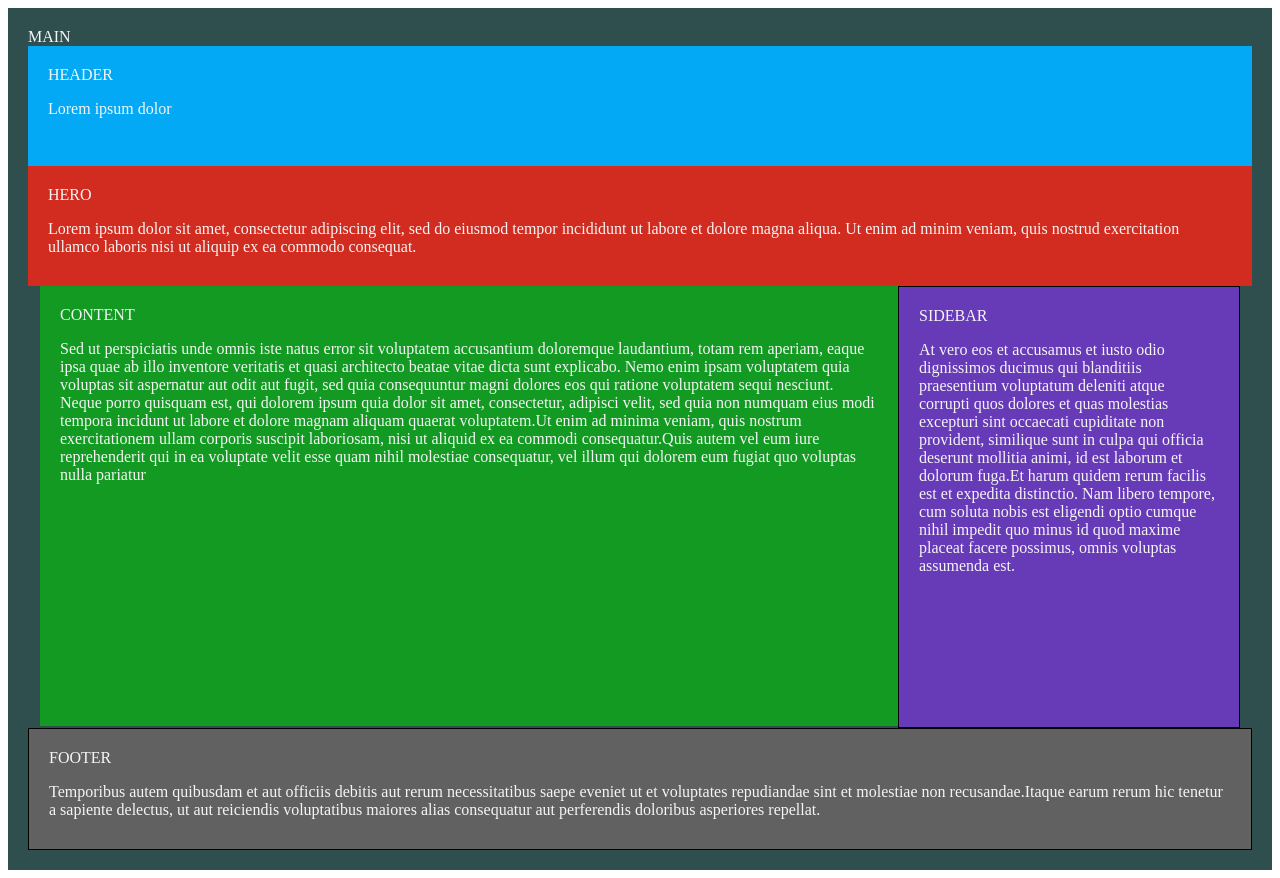
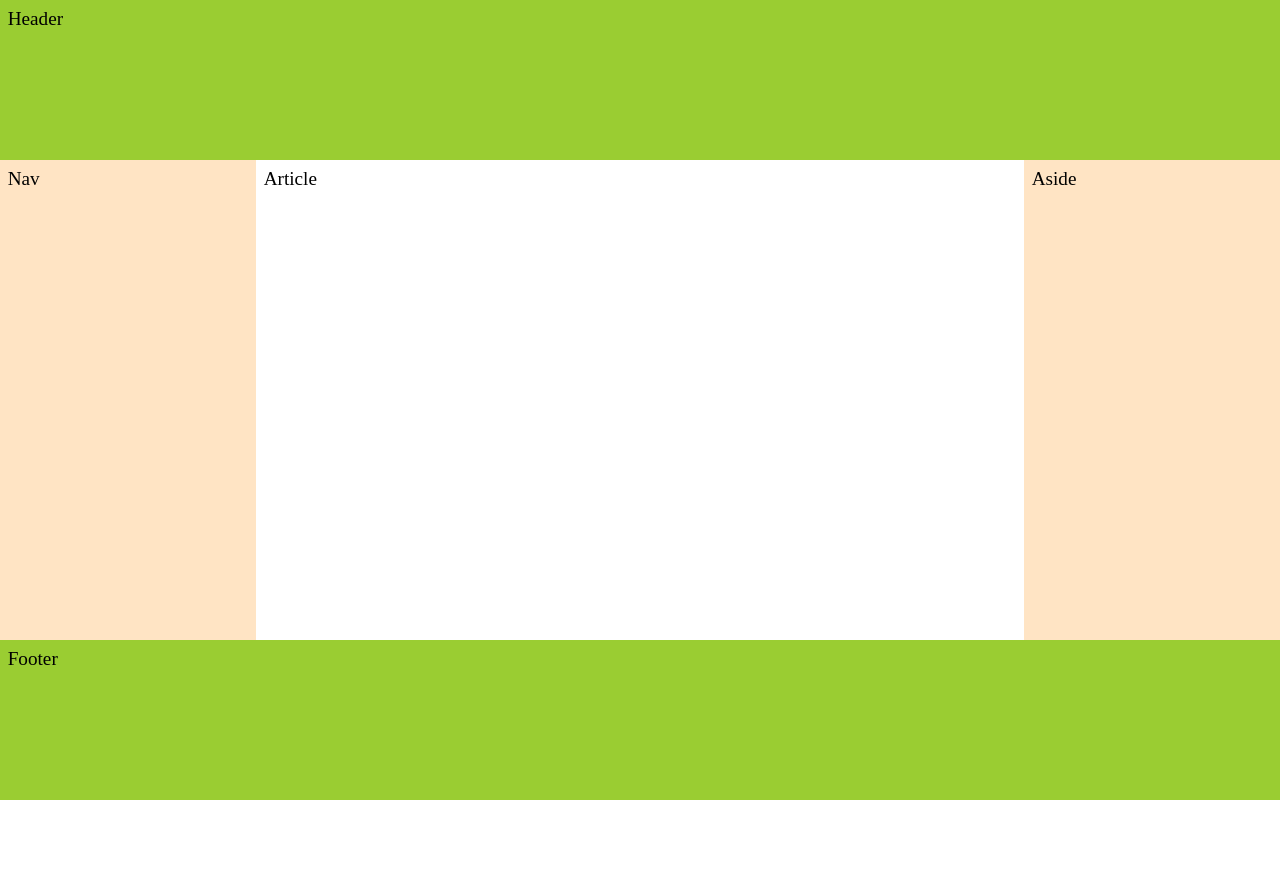
Before and after one commit to Rick799/flexbox101, a website built with Vite: page 06_website-layout/index.html in a window 1280 px wide. After the commit the page ends 800 px from the top, so only its background shows below. Built offline with nearby package versions, Linux system fonts and the light colour scheme.

Commit message:
06_website-layout: part 2

```diff
--- a/06_website-layout/index.html
+++ b/06_website-layout/index.html
@@ -8,66 +8,12 @@
     <title>Document</title>
   </head>
   <body>
-    <main>
-      MAIN
-      <header class="header">
-        HEADER
-        <p>Lorem ipsum dolor</p>
-      </header>
-      <section class="hero">
-        HERO
-        <p>
-          Lorem ipsum dolor sit amet, consectetur adipiscing elit, sed do
-          eiusmod tempor incididunt ut labore et dolore magna aliqua. Ut enim ad
-          minim veniam, quis nostrud exercitation ullamco laboris nisi ut
-          aliquip ex ea commodo consequat.
-        </p>
-      </section>
-
-      <div class="container wrapper">
-        <section class="content">
-          CONTENT
-          <p>
-            Sed ut perspiciatis unde omnis iste natus error sit voluptatem
-            accusantium doloremque laudantium, totam rem aperiam, eaque ipsa
-            quae ab illo inventore veritatis et quasi architecto beatae vitae
-            dicta sunt explicabo. Nemo enim ipsam voluptatem quia voluptas sit
-            aspernatur aut odit aut fugit, sed quia consequuntur magni dolores
-            eos qui ratione voluptatem sequi nesciunt. Neque porro quisquam est,
-            qui dolorem ipsum quia dolor sit amet, consectetur, adipisci velit,
-            sed quia non numquam eius modi tempora incidunt ut labore et dolore
-            magnam aliquam quaerat voluptatem.Ut enim ad minima veniam, quis
-            nostrum exercitationem ullam corporis suscipit laboriosam, nisi ut
-            aliquid ex ea commodi consequatur.Quis autem vel eum iure
-            reprehenderit qui in ea voluptate velit esse quam nihil molestiae
-            consequatur, vel illum qui dolorem eum fugiat quo voluptas nulla
-            pariatur
-          </p>
-        </section>
-        <aside class="sidebar">
-          SIDEBAR
-          <p>
-            At vero eos et accusamus et iusto odio dignissimos ducimus qui
-            blanditiis praesentium voluptatum deleniti atque corrupti quos
-            dolores et quas molestias excepturi sint occaecati cupiditate non
-            provident, similique sunt in culpa qui officia deserunt mollitia
-            animi, id est laborum et dolorum fuga.Et harum quidem rerum facilis
-            est et expedita distinctio. Nam libero tempore, cum soluta nobis est
-            eligendi optio cumque nihil impedit quo minus id quod maxime placeat
-            facere possimus, omnis voluptas assumenda est.
-          </p>
-        </aside>
-      </div>
-      <footer class="footer">
-        FOOTER
-        <p>
-          Temporibus autem quibusdam et aut officiis debitis aut rerum
-          necessitatibus saepe eveniet ut et voluptates repudiandae sint et
-          molestiae non recusandae.Itaque earum rerum hic tenetur a sapiente
-          delectus, ut aut reiciendis voluptatibus maiores alias consequatur aut
-          perferendis doloribus asperiores repellat.
-        </p>
-      </footer>
-    </main>
+    <header>Header</header>
+    <div class="main">
+      <nav>Nav</nav>
+      <article>Article</article>
+      <aside>Aside</aside>
+    </div>
+    <footer>Footer</footer>
   </body>
 </html>
--- a/06_website-layout/style.css
+++ b/06_website-layout/style.css
@@ -1,68 +1,43 @@
+* {
+  box-sizing: border-box;
+}
+
 body {
   display: flex;
+  height: 100vh;
+  flex-direction: column;
+  align-items: flex-start;
+  margin: 0;
+  font-size: 1.2em;
 }
 
-main,
 header,
-section,
-aside,
 footer {
-  margin: 0;
-  padding: 20px;
-  color: whitesmoke;
-  background-color: darkslategray
-    /* display: flex; */
-
+  background-color: yellowgreen;
+  height: 20vh;
+  width: 100%;
 }
 
-main {
-  width: 100vw;
+.main {
+  flex: 1;
+  display: flex;
+  width: 100%;
 }
 
-.header {
-  background: #03a9f4;
-  height: 10vh;
+header,
+footer,
+nav,
+aside,
+article {
+  padding: 0.4em;
 }
 
-.hero {
-  background: #d22b1f;
-  height: 10vh;
+nav,
+aside {
+  background-color: bisque;
+  flex: 0 0 20vw;
 }
 
-.content {
-  background: #129a22;
-  height: 50vh;
-  /* width: 70vw; */
-}
-
-.sidebar {
-  border: 1px solid #000000;
-  background: #673ab7;
-  height: 50vh;
-  /* width: 30vw; */
-}
-
-.footer {
-  border: 1px solid #000000;
-  background: #616161;
-  height: 10vh;
-}
-
-@media screen and (min-width: 640px) {
-  .container {
-    display: flex;
-  }
-}
-
-.content {
+article {
   flex: 1;
 }
-
-.sidebar {
-  flex: 0 1 300px;
-}
-
-.wrapper {
-  margin: auto;
-  max-width: 75rem;
-}
```
